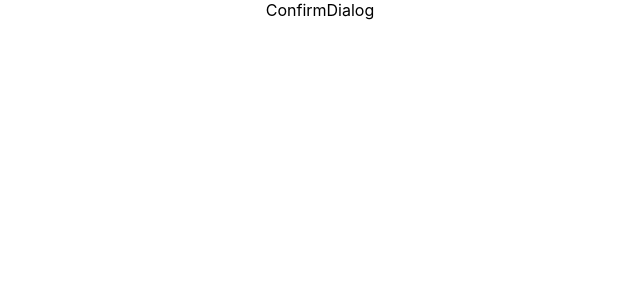
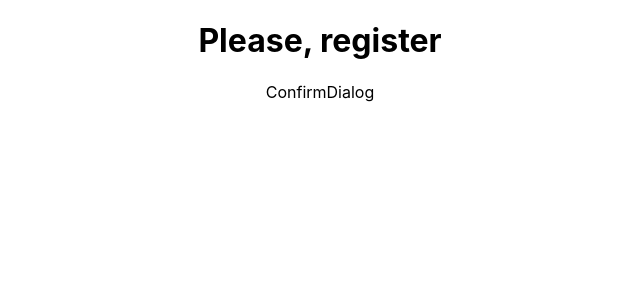
Before and after one commit to VladimirRM/Form-React-ukr-beginner, a React (Create React App) app: page / in a window 1280 px wide. Shown: the top 300 px of the page, without its empty margins (320-960 px from the left). Built offline with nearby package versions, Linux system fonts and the light colour scheme.

Commit message:
add h1 flag for register

```diff
--- a/src/App.js
+++ b/src/App.js
@@ -1,29 +1,20 @@
-
-import './App.css';
-import ConfirmDialog from './ConfirmDialog';
-import RegisterForm from './RegisterForm';
+import "./App.css";
+import ConfirmDialog from "./ConfirmDialog";
+import RegisterForm from "./RegisterForm";
 
 function App() {
   return (
     <div className="App">
       <main>
-        <RegisterForm/>
-        <ConfirmDialog/>
+        <RegisterForm />
+        <ConfirmDialog />
       </main>
-
-
-
-
     </div>
-
   );
-  function RegisterForm (){
-    return (
-    <div>
-
-    </div>
-
-    )
+  function RegisterForm() {
+    return <div>
+      <h1>Please, register</h1>
+    </div>;
   }
 }
 
```
